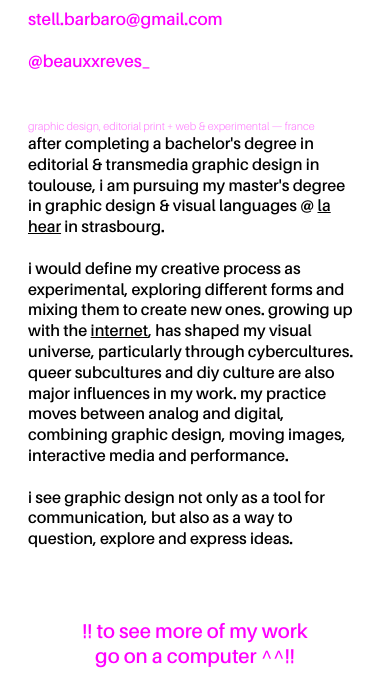
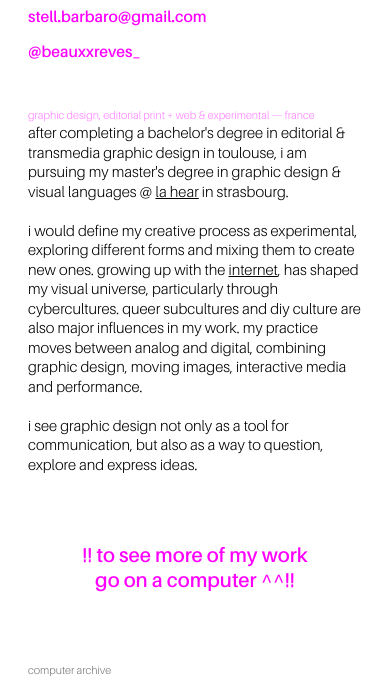
Before and after one commit to steell4/stellabarbaro, a plain HTML site: page index.html in a window 390 px wide. Shown: the part 79-764 px from the top of the page. Drawn offline with Linux system fonts and the light colour scheme.

Commit message:
Update responsive.css

```diff
--- a/responsive.css
+++ b/responsive.css
@@ -46,19 +46,19 @@
 
   /* ---------- contact (mail + instagram) ---------- */
   .contact {
-    line-height: 1.15;
+    line-height: 1;
   }
 
   .contact a {
     display: block;
-    font-size: clamp(17px, 4vw, 26px);
+    font-size: clamp(15px, 4vw, 26px);
   }
 
   /* ---------- about : toujours visible ---------- */
   #description-about {
     display: block !important;   /* ignore l'attribut hidden */
     position: static;
-    font-family: "Amiamie-Regular";
+    font-family: "Amiamie-Light";
   }
 
   #description-about h2 {
@@ -68,7 +68,7 @@
   }
 
   #description-about > p {
-    font-size: clamp(16px, 3.2vw, 21px);
+    font-size: clamp(15px, 3.2vw, 21px);
     line-height: 1.3;
   }
 
```
